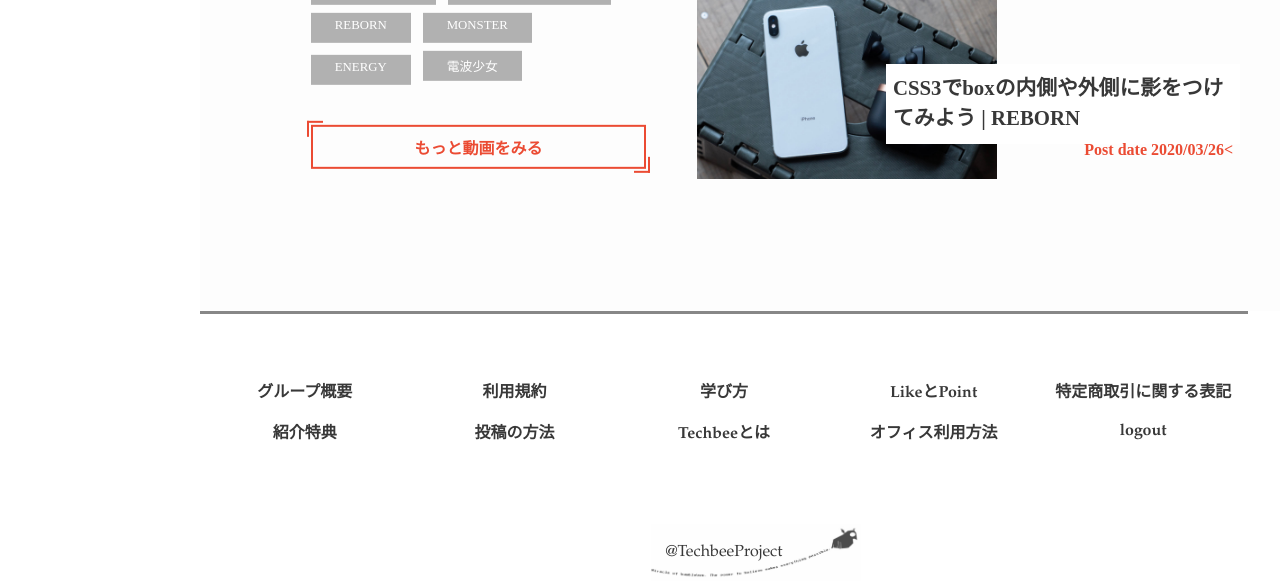
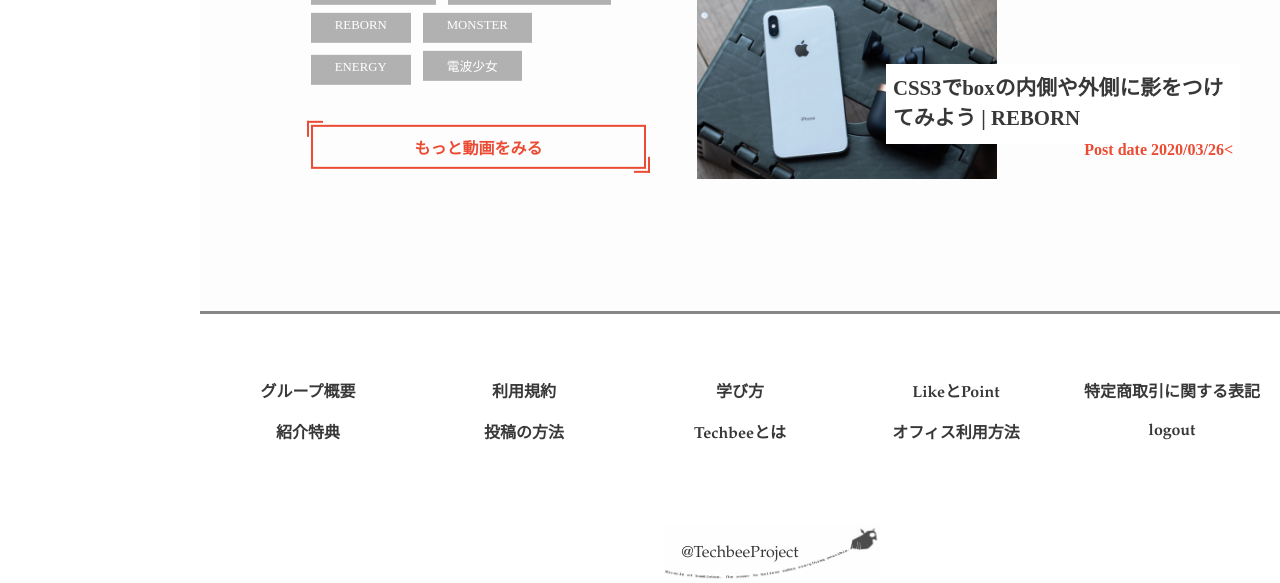
Before and after one commit to shion-boss/sss, a Django app: template techbee/templates/techbee/index.html in a window 1280 px wide. Shown: the part 5406-5989 px from the top of the page. Run offline with Django 3.2, Linux system fonts and the light colour scheme; the template is opened without the code that fills it: most values are stand-ins (such as "Sample title", 1, 10 or a date in 2020); some libraries are stand-ins or nearby versions; some web fonts are replaced.

Commit message:
Update tech_next-home.css

```diff
--- a/techbee/static/techbee/css/tech_next-home.css
+++ b/techbee/static/techbee/css/tech_next-home.css
@@ -8,6 +8,13 @@ a {
 
 .clear {
   clear: both;
+}
+
+.footer {
+    grid-column: 2/5;
+    z-index: 0;
+    border-top: solid 3px rgba(56,56,56,0.6);
+    padding-top: 4rem;
 }
 
 .body-k {
```
